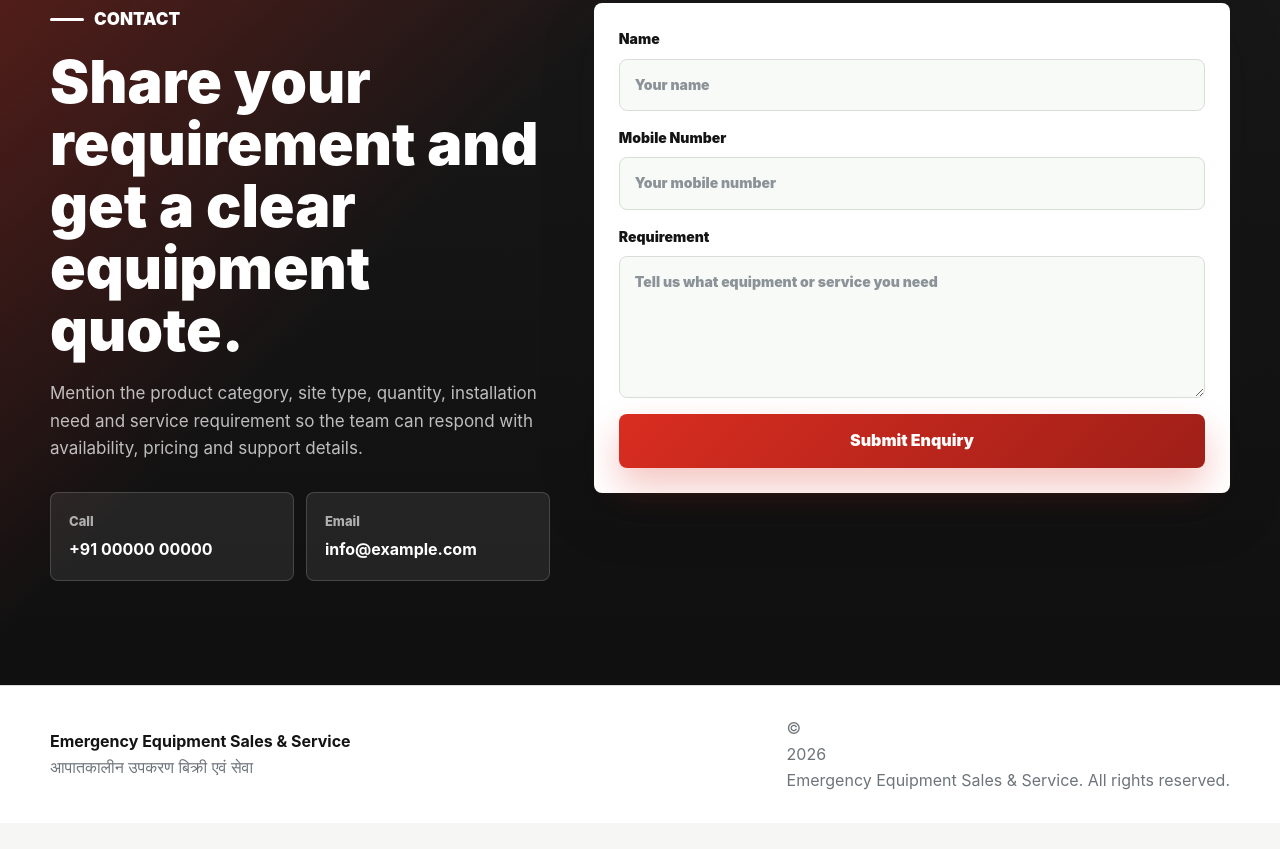
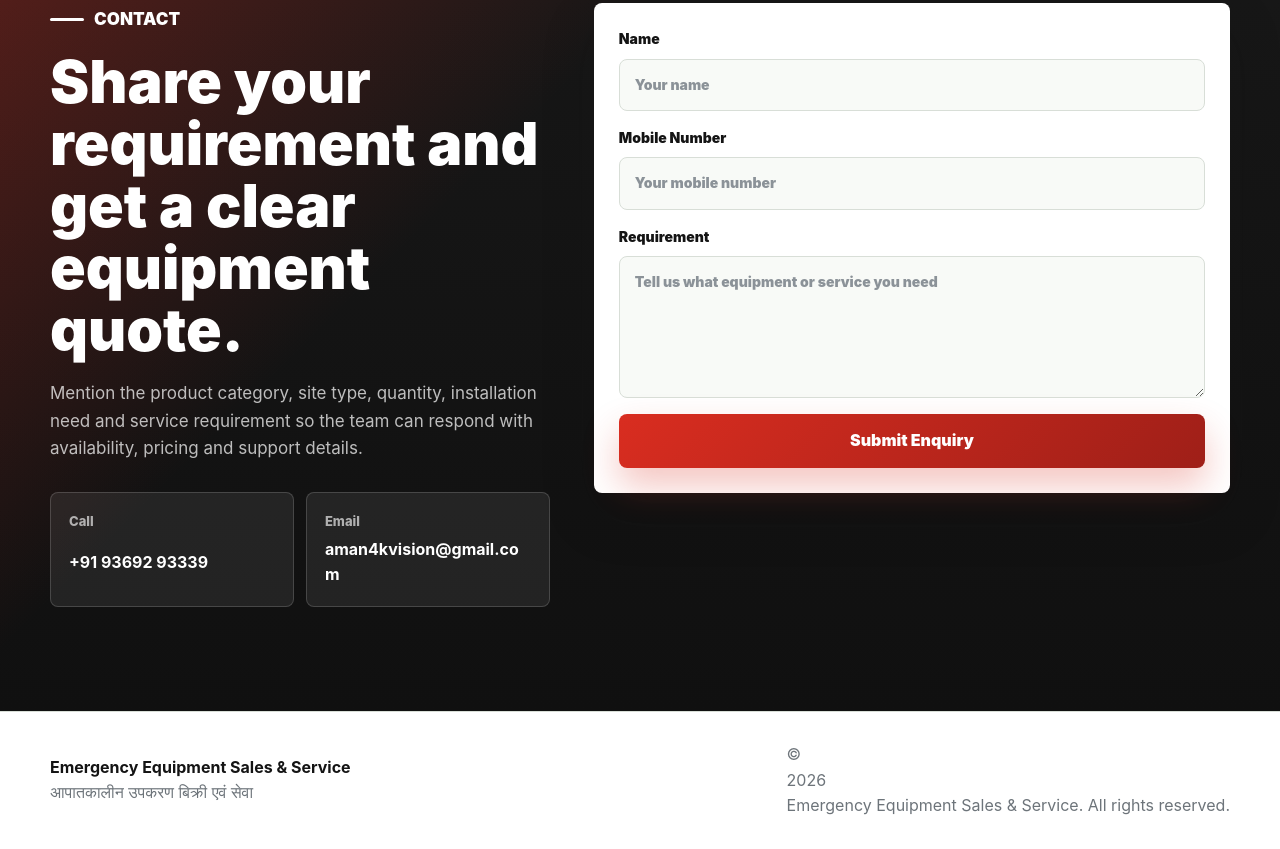
Before and after one commit to BlackWorld-Creater/Emergency_Equipment, a website: page index.html in a window 1280 px wide. Shown: the part 5625-6474 px from the top of the page. Before the commit the page ends 6448 px from the top, so only its background shows below. Drawn offline with Linux system fonts and the light colour scheme.

Commit message:
update contact details

```diff
--- a/index.html
+++ b/index.html
@@ -336,13 +336,13 @@
             so the team can respond with availability, pricing and support details.
           </p>
           <div class="contact-channels" aria-label="Contact channels">
-            <a href="tel:+910000000000">
+            <a href="tel:+919369293339">
               <span>Call</span>
-              <strong>+91 00000 00000</strong>
+              <strong>+91 93692 93339</strong>
             </a>
-            <a href="mailto:info@example.com">
+            <a href="mailto:aman4kvision@gmail.com">
               <span>Email</span>
-              <strong>info@example.com</strong>
+              <strong>aman4kvision@gmail.com</strong>
             </a>
           </div>
         </div>
```
